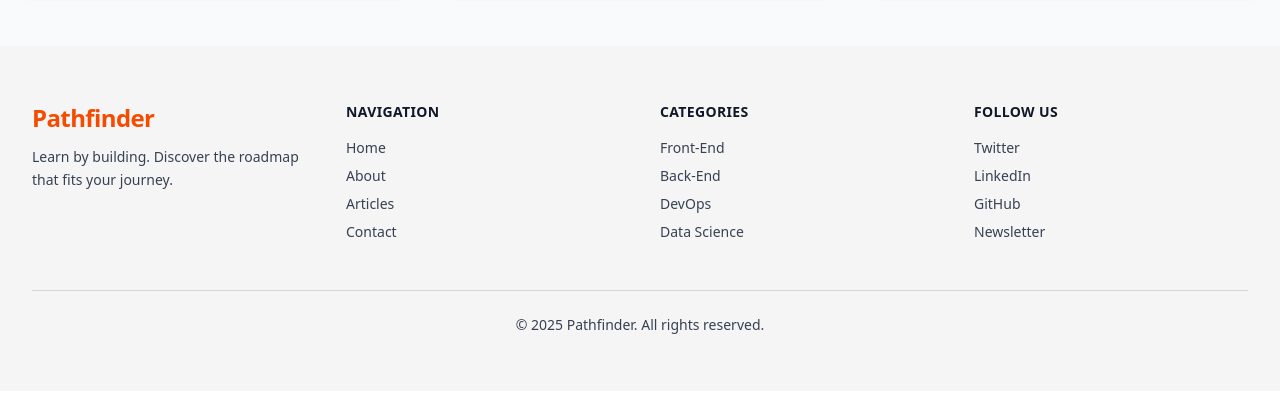
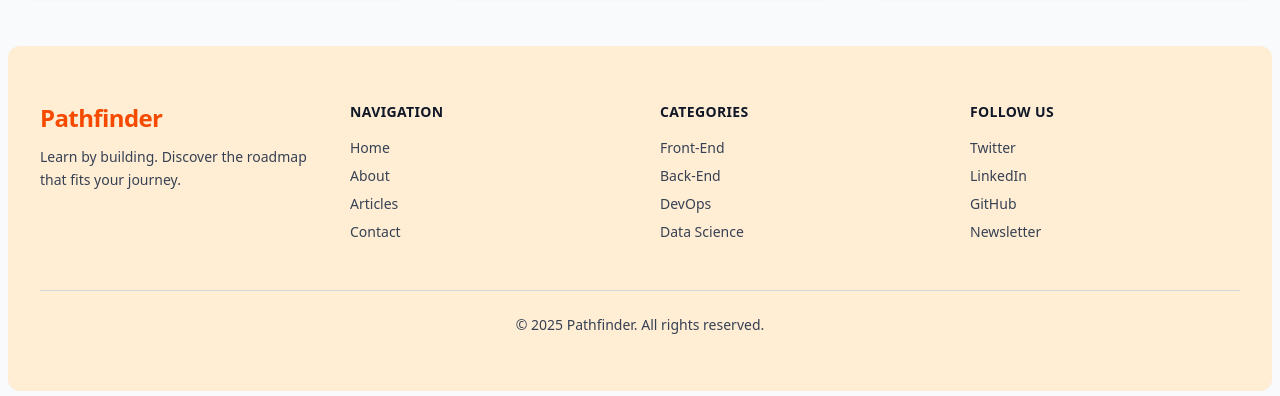
Before and after one commit to Rabie-Lafkir/blogerClient, a React (Vite) app: page / in a window 1280 px wide. Shown: the part 1552-1948 px from the top of the page. Built offline with nearby package versions, Linux system fonts and the light colour scheme; no server answers.

Commit message:
Footer Update

```diff
--- a/src/components/Footer.tsx
+++ b/src/components/Footer.tsx
@@ -5,7 +5,7 @@ export default function Footer() {
   const year = new Date().getFullYear();
 
   return (
-    <footer className="bg-neutral-100 dark:bg-neutral-950 text-gray-700 dark:text-gray-300 transition-colors">
+    <footer className="bg-orange-100 dark:bg-neutral-950 text-gray-700 dark:text-gray-300 transition-colors mx-2 mb-2 rounded-xl">
       <div className="mx-auto max-w-7xl px-4 py-14 sm:px-6 lg:px-8">
         {/* ░░ TOP GRID ░░ */}
         <div className="grid gap-10 sm:grid-cols-2 md:grid-cols-4">
```
